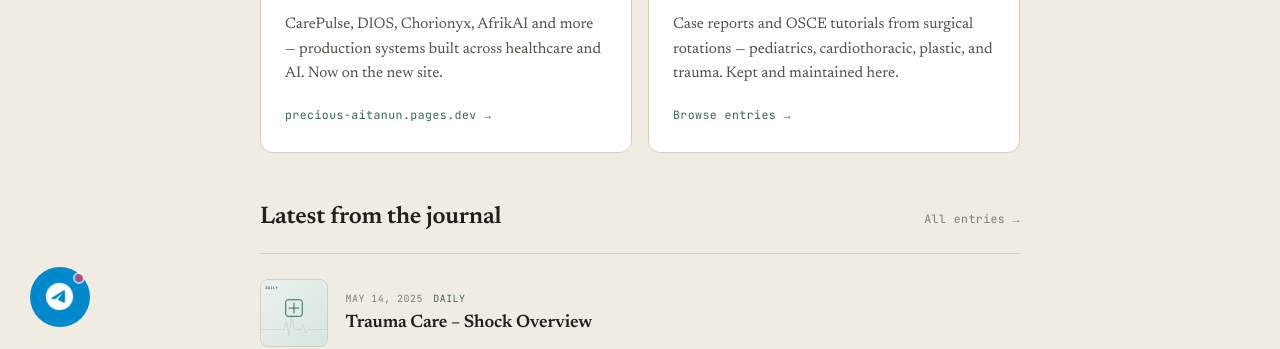
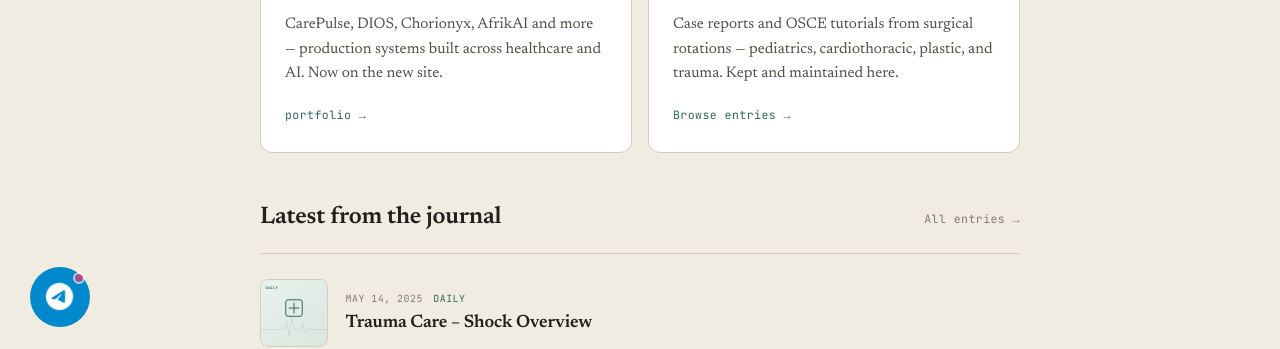
Before and after one commit to Nadira3/Nadira3.github.io, a Jekyll site: the page built from index.html, in a window 1280 px wide and 900 px high, scrolled down 558 px. Shown: the part 153-502 px from the top of the window. Built offline with Jekyll 4.4.1, drawn with Linux system fonts in a browser that asks for light colours.

Commit message:
Update index.html

```diff
--- a/index.html
+++ b/index.html
@@ -43,7 +43,7 @@ title: Precious Ikhianose Aitanun — Clinical Journal & Archive
           CarePulse, DIOS, Chorionyx, AfrikAI and more — production systems
           built across healthcare and AI. Now on the new site.
         </p>
-        <span class="home-track-go">precious-aitanun.pages.dev →</span>
+        <span class="home-track-go">portfolio →</span>
       </a>
 
       <a class="home-track" href="{{ '/journal/' | relative_url }}">
```
